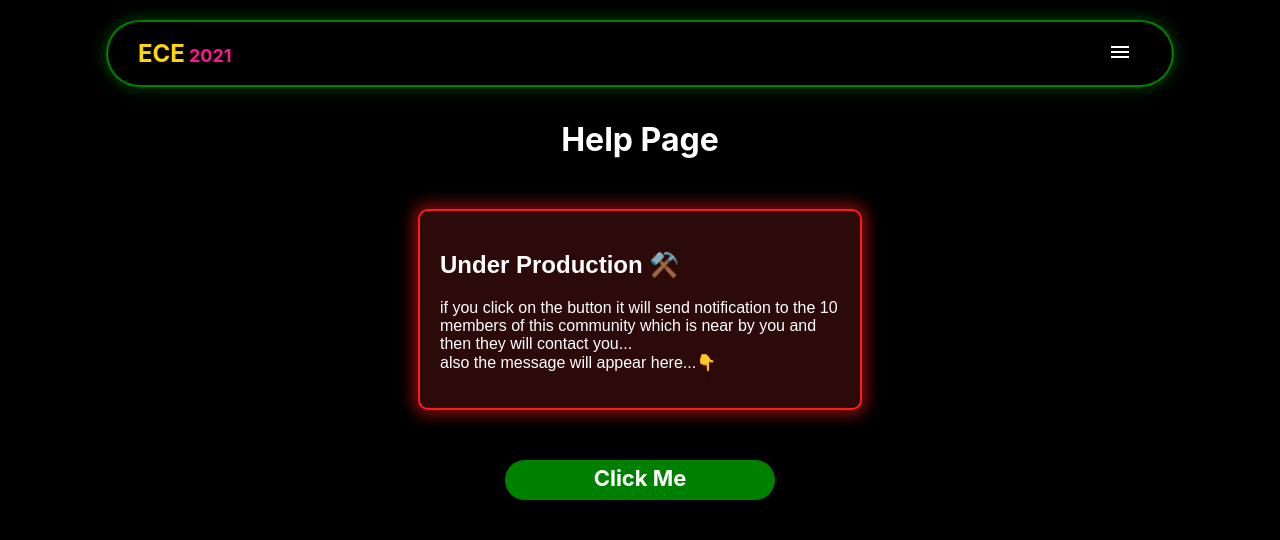
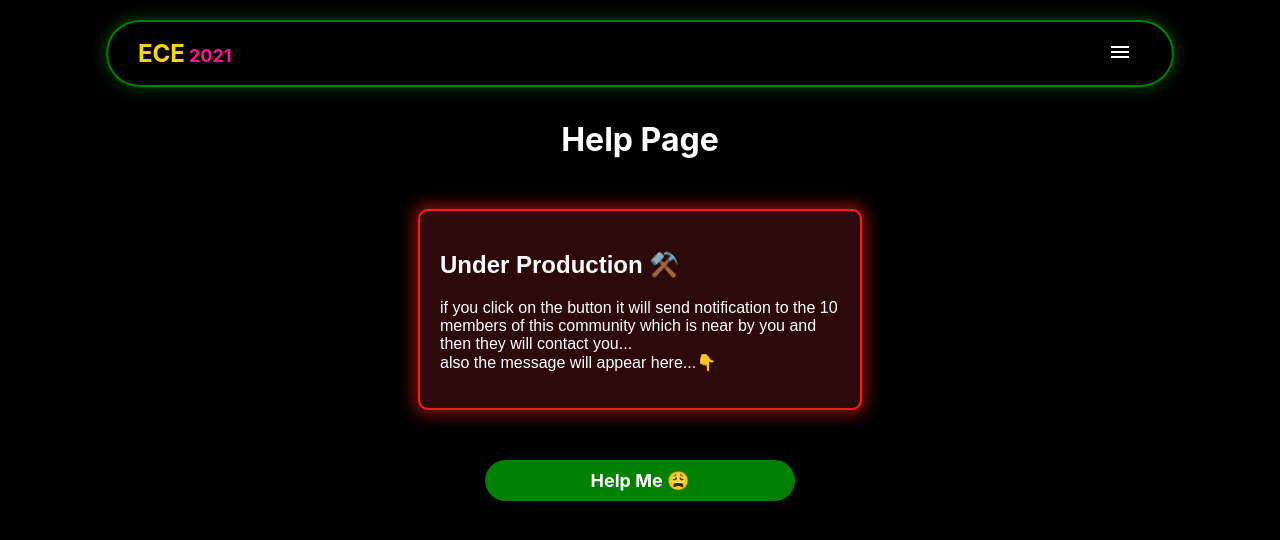
Before and after one commit to sumit2011/ece2021, a React (Create React App) app: page /help in a window 1280 px wide. Shown: the top 540 px of the page. Built offline with nearby package versions, Linux system fonts and the light colour scheme.

Commit message:
updating form

```diff
--- a/src/Components/Form.jsx
+++ b/src/Components/Form.jsx
@@ -107,16 +107,16 @@ const SubmitButton = styled.button`
 
 const Warning = styled.div`
   text-align: center;
-  background-color: #2d0a0a;
+  background-color: #0a1f2d;
   border-radius: 10px;
   padding: 10px;
   width: 90%;
-  border: 2px solid #ff1a1a;
-  box-shadow: 0 0 15px 5px rgba(255, 26, 26, 0.5);
   color: grey;
   font-family: Arial, sans-serif;
   font-weight: bold;
   font-size: 14px;
+  border: 2px solid #1a6cff;
+  box-shadow: 0 0 15px 5px rgba(26, 108, 255, 0.5);
 `;
 
 const CustomAlertContainer = styled.div`
--- a/src/Pages/ConfessionPage.jsx
+++ b/src/Pages/ConfessionPage.jsx
@@ -74,23 +74,21 @@ const Discussions = styled.div`
 `;
 
 const Button = styled.div`
-  // height: 35px;
-
-  // justify-content: center;
   text-align: center;
 
   margin: 0px auto;
+  border-radius: 30px;
+  max-width: 270px;
   background: green;
   color: white;
-  padding: 4px 20px;
-  font-size: 22px;
+  padding: 10px 20px;
+  font-size: 18px;
   font-weight: bold;
   border: none;
-  border-radius: 30px;
+  // border-radius: 5px;
   cursor: pointer;
-  max-width: 270px;
+  width: 97%;
   margin-top: 10px;
-  user-select: none;
 `;
 
 const ConfessionPage = () => {
@@ -122,7 +120,7 @@ const ConfessionPage = () => {
         </div>
 
       </Alert>
-      <Button onClick={handleClick}>Add Confession</Button>
+      <Button onClick={handleClick}>Add Confession </Button>
 
       {isFormOpen && <ConfessionForm onClose={handleCloseForm} />}
 
--- a/src/Pages/Dashboard.jsx
+++ b/src/Pages/Dashboard.jsx
@@ -44,21 +44,20 @@ const CardMain = styled.div`
 `;
 
 const Button = styled.div`
-  // height: 35px;
-
-  // justify-content: center;
-  text-align: center;
+text-align: center;
 
   margin: 0px auto;
+  border-radius: 30px;
+  max-width: 270px;
   background: green;
   color: white;
-  padding: 4px 20px;
-  font-size: 22px;
+  padding: 10px 20px;
+  font-size: 18px;
   font-weight: bold;
   border: none;
-  border-radius: 30px;
+  // border-radius: 5px;
   cursor: pointer;
-  max-width: 270px;
+  width: 97%;
   margin-top: 10px;
 `;
 
@@ -111,6 +110,14 @@ const Heart = styled.div`
 
 `;
 
+const FeatureContainer = styled.div`
+  background: red;
+  width: 50%;
+  margin: opx auto;
+  justify-content: center;
+
+`;
+
 const Dashboard = () => {
 
   const [isFormOpen, setIsFormOpen] = useState(false);
@@ -148,8 +155,18 @@ const Dashboard = () => {
         </DashboardMain>
       </div>
 
+      <Hr />
+{/*
+      <Header>
+        <h1 style={{ color: "white" }}>Community Features </h1>
+      </Header>
+        <FeatureContainer>
 
-      <Hr />
+            <h3>Interactive Dashboard</h3>
+
+        </FeatureContainer> */}
+
+
       <Footer>
         <Title>
           <span><h3>Designed with</h3></span>
--- a/src/Pages/Help.jsx
+++ b/src/Pages/Help.jsx
@@ -43,19 +43,21 @@ const Alert = styled.div`
 `;
 
 const Button = styled.div`
+ text-align: center;
+
+  margin: 0px auto;
+  border-radius: 30px;
+  max-width: 270px;
   background: green;
-  height: 35px;
-  border-radius: 30px;
-  justify-content: center;
-  text-align: center;
   color: white;
-  padding-top: 5px;
-  width: 270px;
-  margin: 0px auto;
-  font-size: 22px;
+  padding: 10px 20px;
+  font-size: 18px;
   font-weight: bold;
+  border: none;
+  // border-radius: 5px;
   cursor: pointer;
-  margin-top: 40px;
+  width: 97%;
+  margin-top: 10px;
 
 `;
 
@@ -81,7 +83,7 @@ const Help = () => {
                 </div>
 
             </Alert>
-            <Button>Click Me</Button>
+            <Button>Help Me 😩</Button>
         </Container>
 
     )
```
Also changed, not shown: 6 other files (tests, documents, lock files or other folders).
